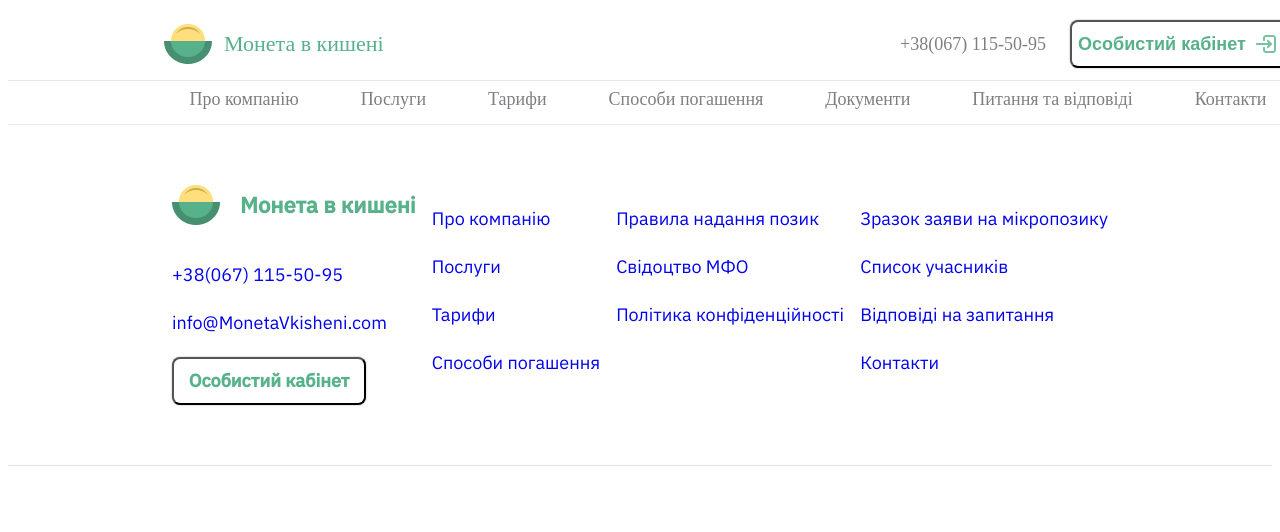
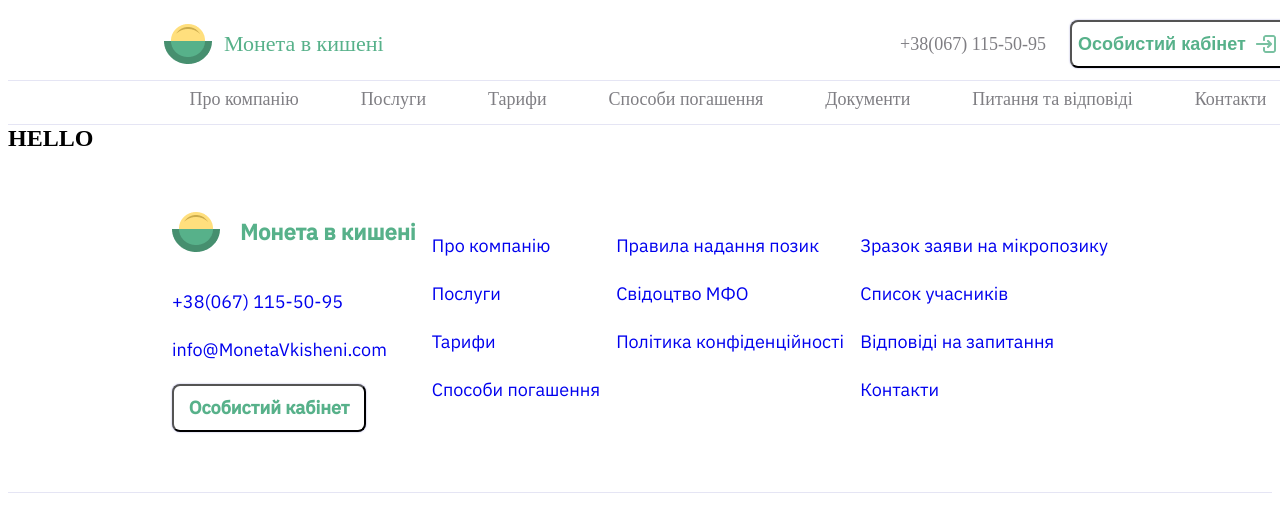
Before and after one commit to SergeyFilchenko/Coin-in-pocket, a React (Create React App) app: page / in a window 1280 px wide. Shown: the top 532 px of the page. Built offline with nearby package versions, Linux system fonts and the light colour scheme.

Commit message:
start main section

```diff
--- a/src/App.jsx
+++ b/src/App.jsx
@@ -2,12 +2,14 @@
 import Header from './components/Header/Header';
 // import About from 'components/About/About';
 import Footer from 'components/Footer/Footer';
+import Main from 'components/Main/Main';
 
 export const App = () => {
   return (
     <>
       <Header />
       {/* <About /> */}
+      <Main/>
       <Footer />
     </>
   );
--- /dev/null
+++ b/src/components/Main/Main.jsx
@@ -0,0 +1,5 @@
+export default function Main (){
+    return (
+       <div><h2>HELLO</h2></div>
+    )
+}
```
Also changed, not shown: src/components/Main/Main.styled.jsx (added), src/images/Ellipse3.png (added), src/images/image 19.png (added).
